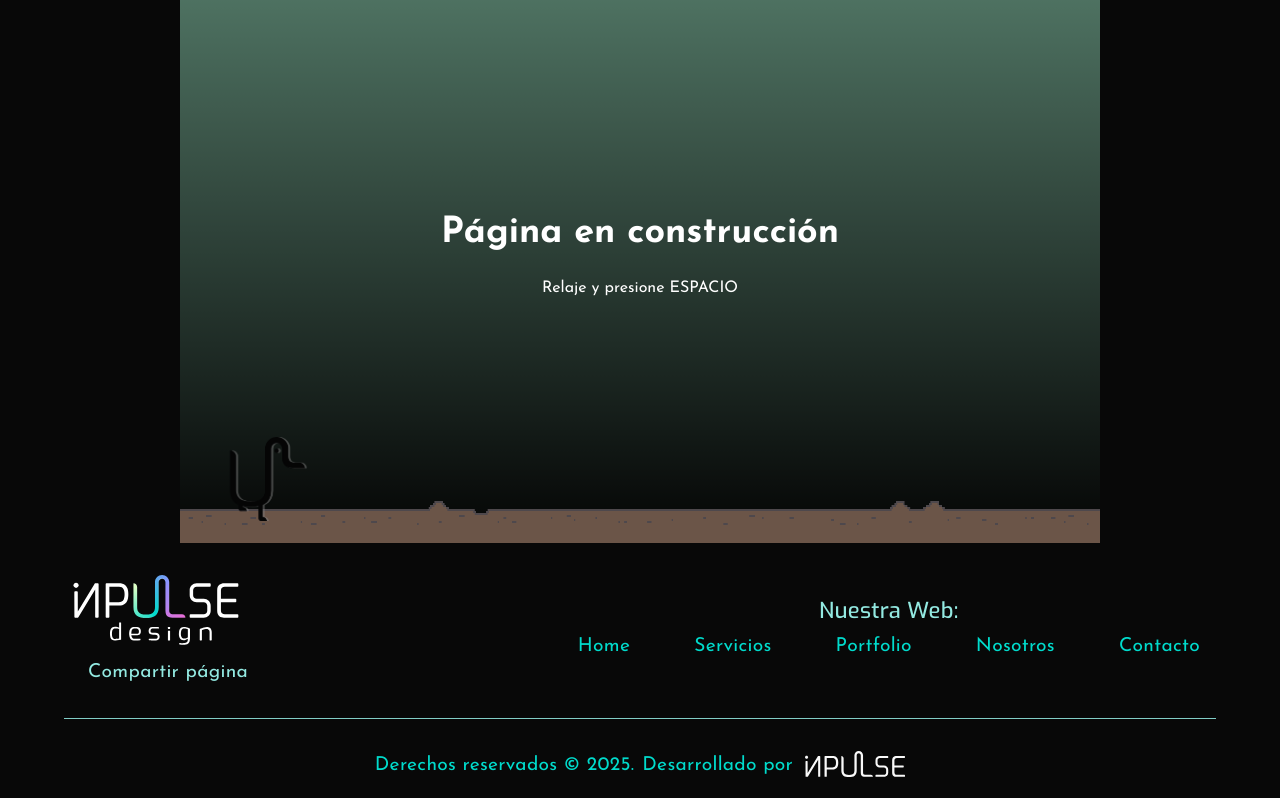
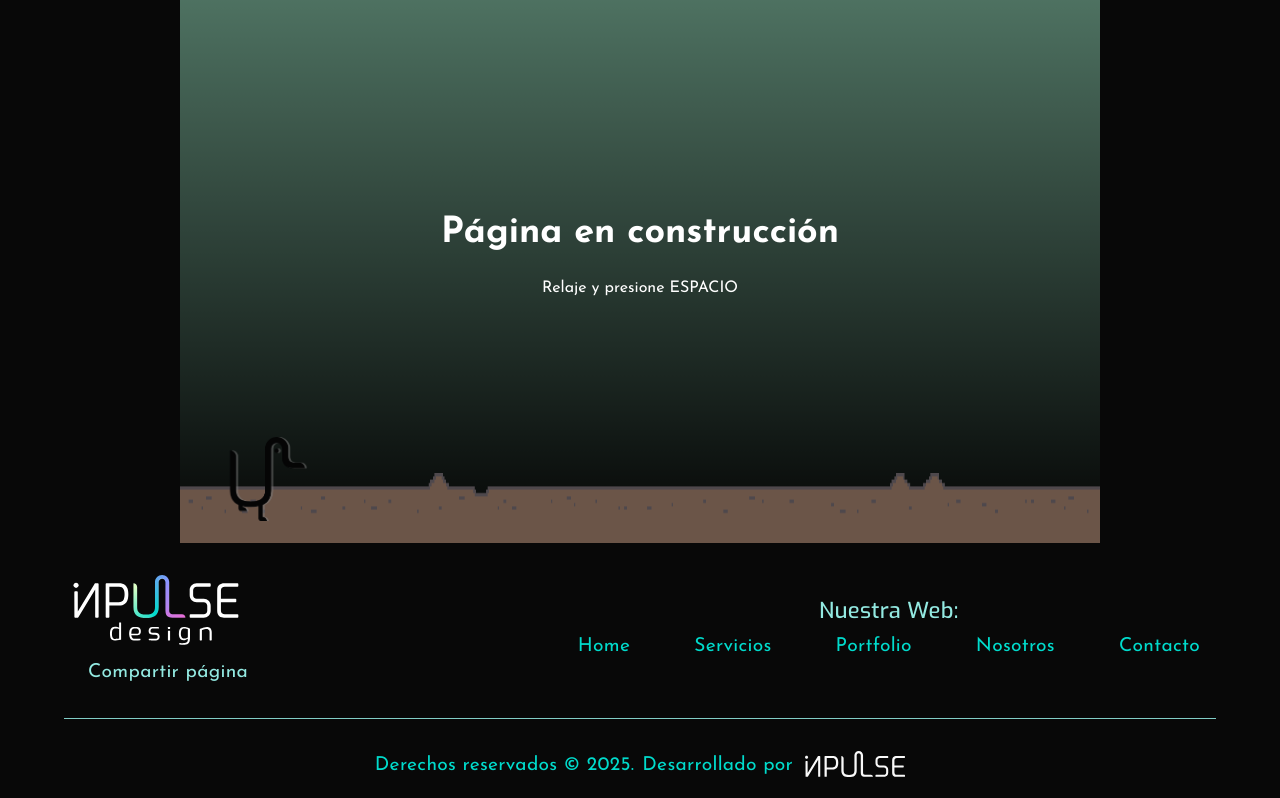
Before and after one commit to EmiLongo/inpulse, a React (Vite) app: page / in a window 1280 px wide. Shown: the part 749-1547 px from the top of the page. Built offline with nearby package versions, Linux system fonts and the light colour scheme; some icons are missing; a web font is replaced by a local one.

Commit message:
md DinoGame, se acomoda el piso

```diff
--- a/src/modules/home/components/DinoGame.tsx
+++ b/src/modules/home/components/DinoGame.tsx
@@ -475,10 +475,10 @@ export const DinoGame: React.FC = () => {
               bottom: 0,
               left: 0,
               width: '200%',
-              height: '42px',
+              height: '70px',
               backgroundRepeat: 'repeat-x',
               backgroundImage: `url(${suelo})`,
-              backgroundSize: '50% 42px',
+              backgroundSize: '50% 70px',
             }}
           />
 
```
